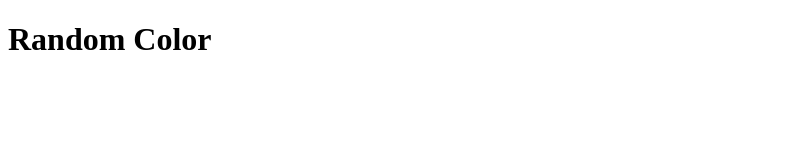
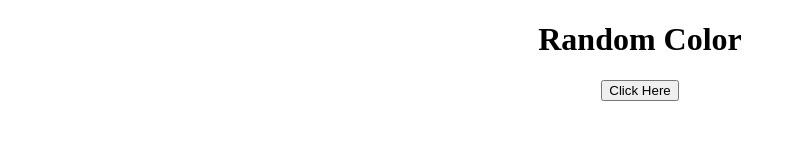
Before and after one commit to ankitshaji/random-color, a plain HTML site: page index.html in a window 1280 px wide. Shown: the whole page, without its empty margins (0-796 px from the left). Drawn offline with Linux system fonts and the light colour scheme.

Commit message:
css text-align ,html

```diff
--- a/index.html
+++ b/index.html
@@ -6,9 +6,10 @@
     <title>Color Changer</title>
     <meta name='viewport' content='width=device-width, initial-scale=1'>
     <link rel='stylesheet' type='text/css' media='screen' href='style.css'>
-    <script src='app.js'></script>
 </head>
 <body>
     <h1>Random Color</h1>
+    <button>Click Here</button>
+    <script src='app.js'></script>
 </body>
 </html>
--- a/style.css
+++ b/style.css
@@ -0,0 +1,3 @@
+body{
+    text-align: center;
+}
```
